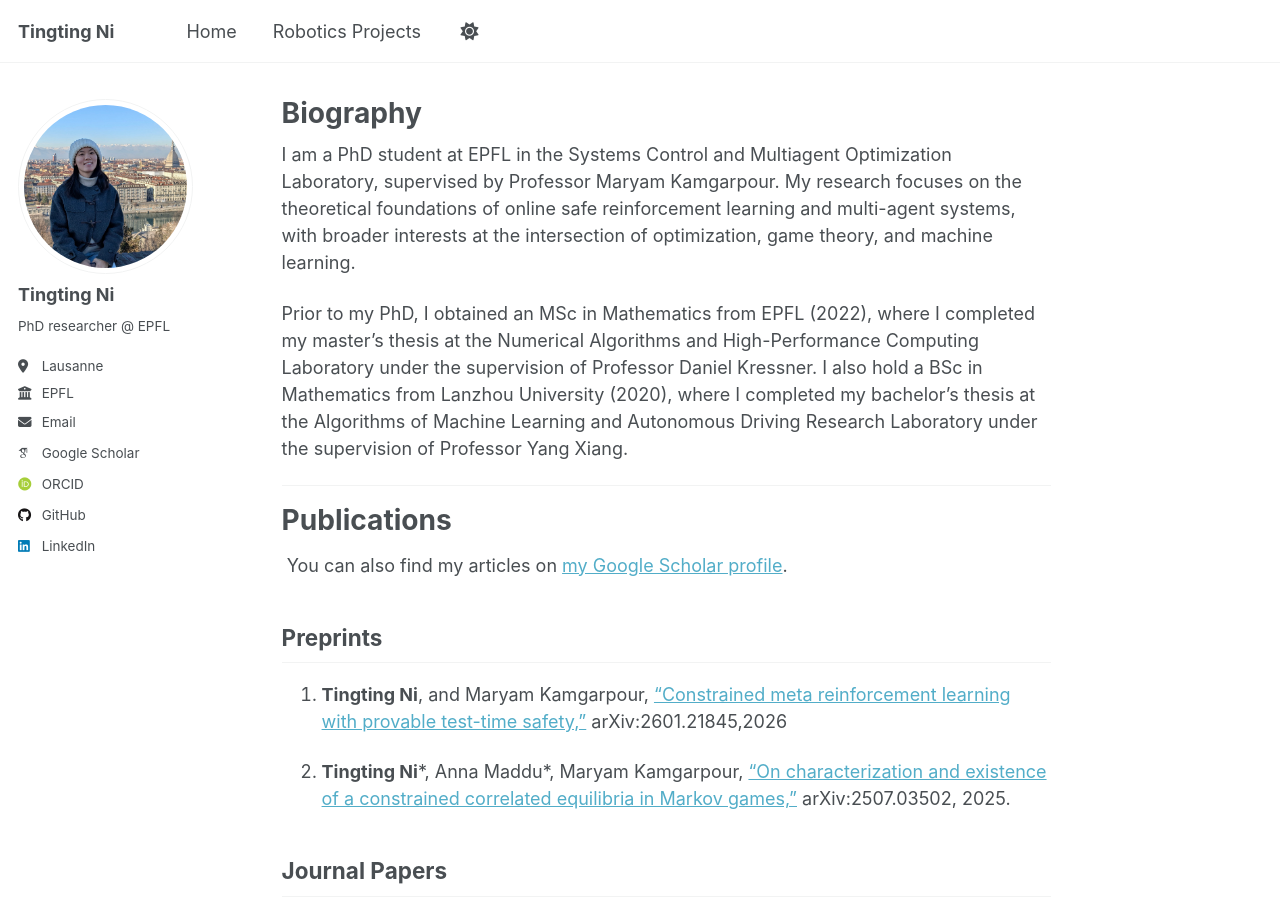
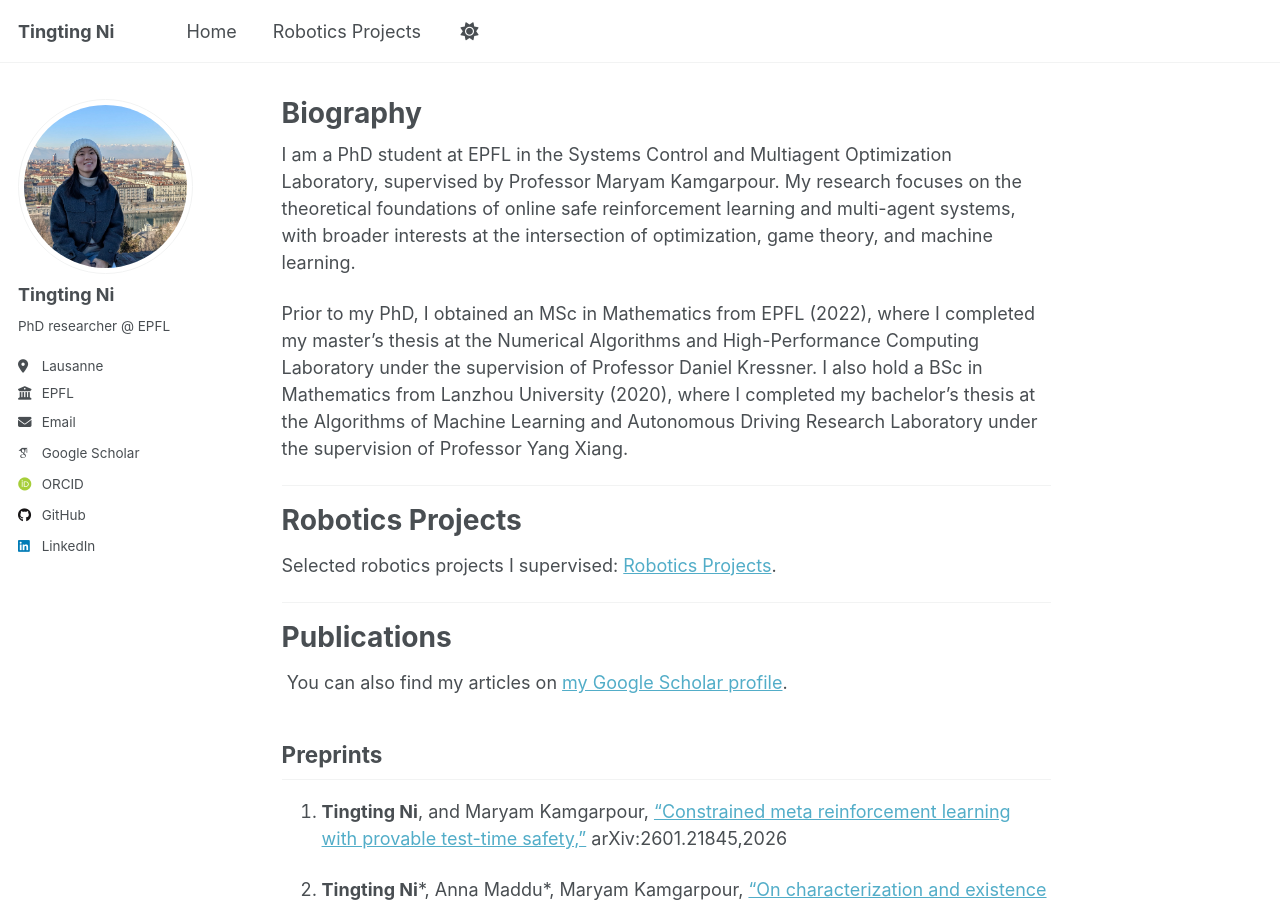
Before and after one commit to ni-tingting/ni-tingting.github.io, a Jekyll site: the page built from _pages/about.md, in a window 1280 px wide and 900 px high. Built offline with Jekyll 4.4.1, drawn with Linux system fonts in a browser that asks for light colours; some web fonts are replaced; a script that is not in the unit is left out.

Commit message:
Update about.md

```diff
--- a/_pages/about.md
+++ b/_pages/about.md
@@ -9,6 +9,12 @@ redirect_from:
 I am a PhD student at EPFL in the Systems Control and Multiagent Optimization Laboratory, supervised by Professor Maryam Kamgarpour. My research focuses on the theoretical foundations of online safe reinforcement learning and multi-agent systems, with broader interests at the intersection of optimization, game theory, and machine learning.
 
 Prior to my PhD, I obtained an MSc in Mathematics from EPFL (2022), where I completed my master’s thesis at the Numerical Algorithms and High-Performance Computing Laboratory under the supervision of Professor Daniel Kressner. I also hold a BSc in Mathematics from Lanzhou University (2020), where I completed my bachelor’s thesis at the Algorithms of Machine Learning and Autonomous Driving Research Laboratory under the supervision of Professor Yang Xiang.
+
+---
+
+# Robotics Projects
+
+Selected robotics projects I supervised: [Robotics Projects](/robotics-projects/).
 
 ---
 
```
